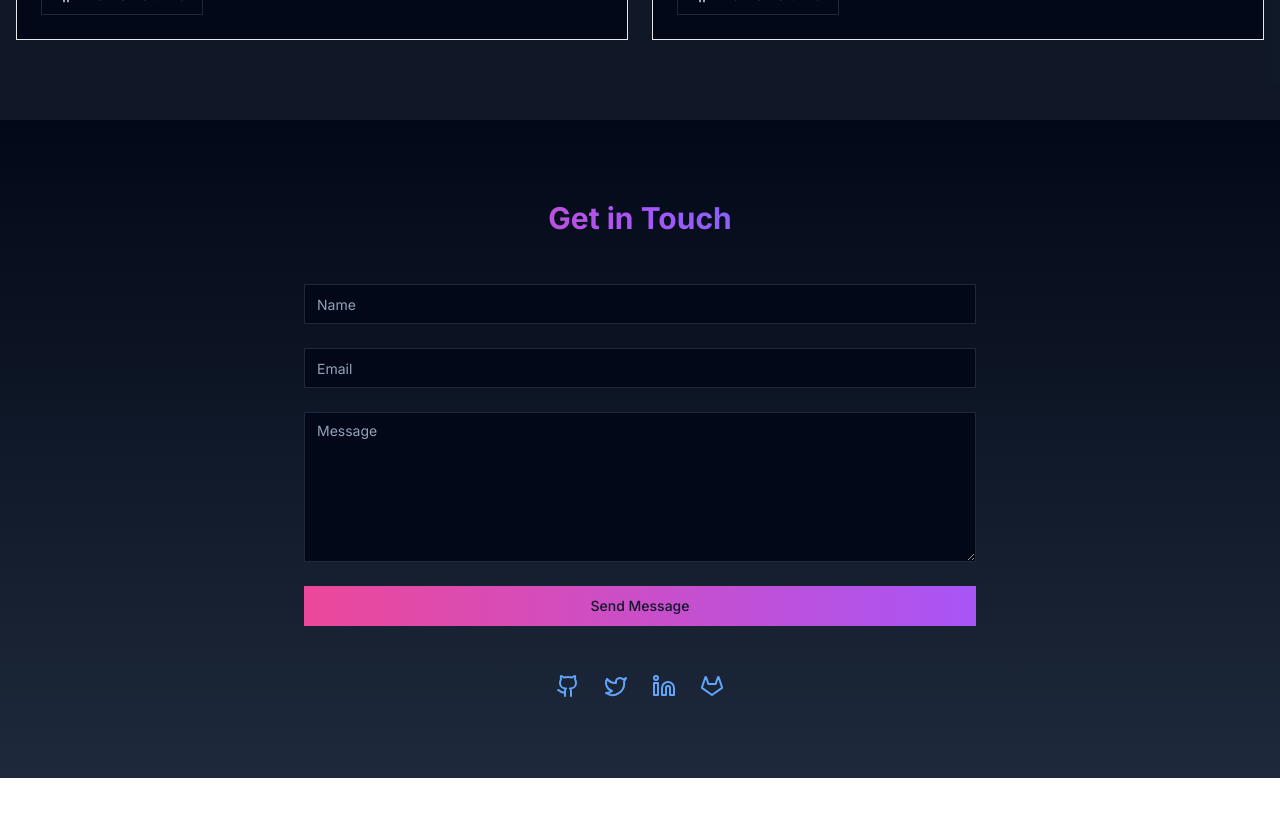
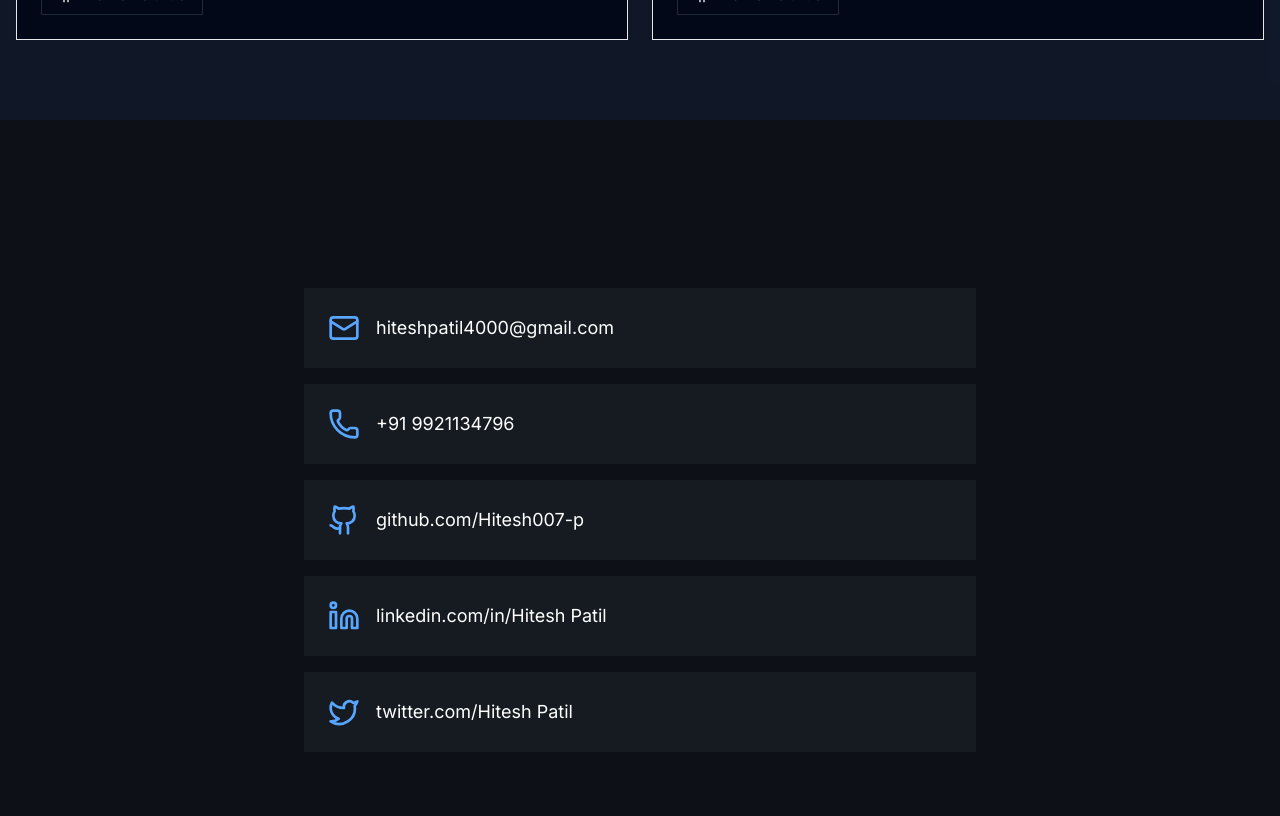
Before and after one commit to Hitesh007-p/myportfolio, a Next.js app: page / in a window 1280 px wide. Shown: the part 3220-4036 px from the top of the page. Before the commit the page ends 3998 px from the top, so only its background shows below. Built offline with nearby package versions, Linux system fonts and the light colour scheme.

Commit message:
changes in contact

```diff
--- a/components/contact.tsx
+++ b/components/contact.tsx
@@ -1,49 +1,58 @@
 "use client"
 
-import { Button } from "@/components/ui/button"
-import { Input } from "@/components/ui/input"
-import { Textarea } from "@/components/ui/textarea"
-import { Github, Twitter, Linkedin, GitlabIcon as GitlabLogo } from "lucide-react"
-import Link from "next/link"
+import { Mail, Phone, Github, Twitter, Linkedin } from "lucide-react"
+
+interface ContactInfo {
+  icon: typeof Mail
+  text: string
+  href: string
+}
 
 export function Contact() {
+  const contactInfo: ContactInfo[] = [
+    {
+      icon: Mail,
+      text: "hiteshpatil4000@gmail.com",
+      href: "mailto:hiteshpatil4000@gmail.com"
+    },
+    {
+      icon: Phone,
+      text: "+91 9921134796",
+      href: "tel:+9921134796"
+    },
+    {
+      icon: Github,
+      text: "github.com/Hitesh007-p",
+      href: "https://github.com/Hitesh007-p"
+    },
+    {
+      icon: Linkedin,
+      text: "linkedin.com/in/Hitesh Patil",
+      href: "https://www.linkedin.com/in/hitesh-patil-12a272249/"
+    },
+    {
+      icon: Twitter,
+      text: "twitter.com/Hitesh Patil",
+      href: "https://x.com/x__hitesh"
+    }
+  ]
+
   return (
-    <footer id="contact" className="py-20 px-4 bg-gradient-to-b from-background to-secondary">
-      <div className="container mx-auto max-w-2xl">
-        <h2 className="text-3xl font-bold mb-12 gradient-text text-center">Get in Touch</h2>
-        <form className="space-y-6">
-          <div>
-            <Input placeholder="Name" />
-          </div>
-          <div>
-            <Input type="email" placeholder="Email" />
-          </div>
-          <div>
-            <Textarea placeholder="Message" className="min-h-[150px]" />
-          </div>
-          <Button type="submit" className="w-full bg-gradient-to-r from-pink-500 to-purple-500 hover:opacity-90">
-            Send Message
-          </Button>
-        </form>
-        <div className="flex justify-center gap-6 mt-12">
-          <Link href="https://github.com" className="text-blue-400 hover:text-blue-300 transition-colors">
-            <Github className="h-6 w-6" />
-            <span className="sr-only">GitHub</span>
-          </Link>
-          <Link href="https://twitter.com" className="text-blue-400 hover:text-blue-300 transition-colors">
-            <Twitter className="h-6 w-6" />
-            <span className="sr-only">Twitter</span>
-          </Link>
-          <Link href="https://linkedin.com" className="text-blue-400 hover:text-blue-300 transition-colors">
-            <Linkedin className="h-6 w-6" />
-            <span className="sr-only">LinkedIn</span>
-          </Link>
-          <Link href="https://gitlab.com" className="text-blue-400 hover:text-blue-300 transition-colors">
-            <GitlabLogo className="h-6 w-6" />
-            <span className="sr-only">GitLab</span>
-          </Link>
-        </div>
+    <div className="min-h-screen bg-[#0d1117] flex items-center justify-center p-4">
+      <div className="w-full max-w-2xl space-y-4">
+        {contactInfo.map((info, index) => (
+          <a
+            key={index}
+            href={info.href}
+            target="_blank"
+            rel="noopener noreferrer"
+            className="flex items-center gap-4 p-6 bg-[#161b22] rounded-lg hover:bg-[#1c2128] transition-colors"
+          >
+            <info.icon className="h-8 w-8 text-[#58a6ff]" />
+            <span className="text-white text-lg">{info.text}</span>
+          </a>
+        ))}
       </div>
-    </footer>
+    </div>
   )
 }
```
